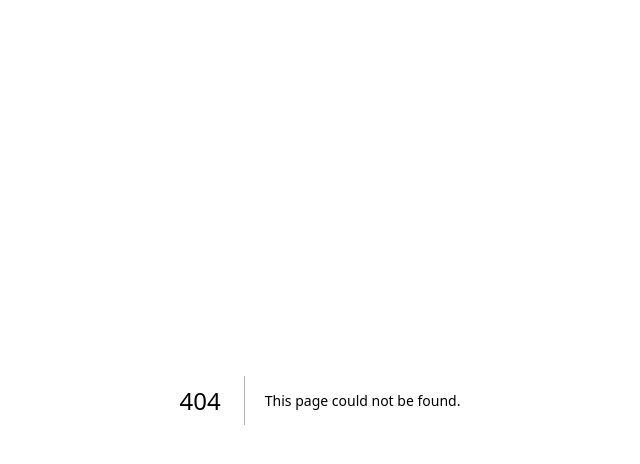
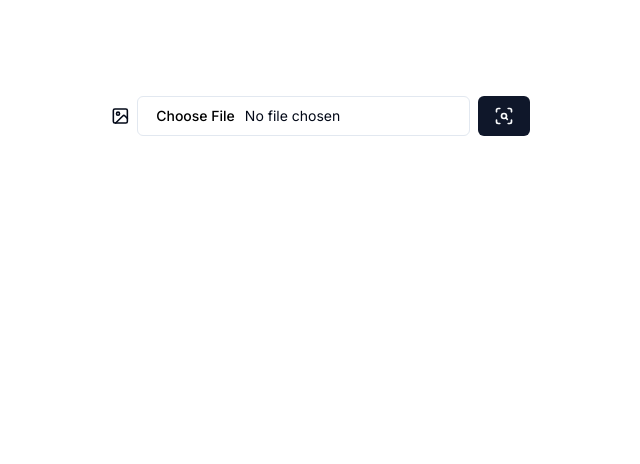
Before and after one commit to randilt/object-detection-nextjs-huggingface, a Next.js app: page /image-classification in a window 1280 px wide. Before the commit this address had no page. Shown: the top 464 px of the page, without its empty margins (320-960 px from the left). Built offline with nearby package versions, Linux system fonts and the light colour scheme.

Commit message:
create input field to upload image

```diff
--- /dev/null
+++ b/app/image-classification/page.tsx
@@ -0,0 +1,30 @@
+"use client";
+import { Button } from "@/components/ui/button";
+import { Input } from "@/components/ui/input";
+import { ImageIcon, Loader, Loader2, ScanSearch } from "lucide-react";
+import { useState } from "react";
+
+type Props = {};
+
+const ImageClassificiaton = (props: Props) => {
+  const [imageUrl, setImageUrl] = useState<string>("");
+  const [imageData, setImageData] = useState<string>("");
+  const [loading, setLoading] = useState<boolean>(false);
+  return (
+    <main className="flex flex-col items-center justify-start p-24 gap-2">
+      <form onSubmit={() => {}} className="flex gap-2 items-center">
+        <ImageIcon />
+        <Input name="files" type="file" />
+        <Button type="submit" disabled={loading}>
+          {loading ? (
+            <Loader className="animate-spin" />
+          ) : (
+            <ScanSearch size={20} />
+          )}
+        </Button>
+      </form>
+    </main>
+  );
+};
+
+export default ImageClassificiaton;
--- a/app/page.tsx
+++ b/app/page.tsx
@@ -1,10 +1,19 @@
-import { Button } from "@/components/ui/button";
+import { Button, buttonVariants } from "@/components/ui/button";
+import { cn } from "@/lib/utils";
+import { Upload } from "lucide-react";
 import Image from "next/image";
+import Link from "next/link";
 
 export default function Home() {
   return (
     <main className="flex min-h-screen flex-col items-center justify-start p-24">
-      <Button />
+      <Link
+        href={"/image-classification"}
+        className={cn(buttonVariants({ variant: "outline" }))}
+      >
+        Upload Image &nbsp;
+        <Upload />
+      </Link>
     </main>
   );
 }
--- /dev/null
+++ b/components/ui/input.tsx
@@ -0,0 +1,25 @@
+import * as React from "react"
+
+import { cn } from "@/lib/utils"
+
+export interface InputProps
+  extends React.InputHTMLAttributes<HTMLInputElement> {}
+
+const Input = React.forwardRef<HTMLInputElement, InputProps>(
+  ({ className, type, ...props }, ref) => {
+    return (
+      <input
+        type={type}
+        className={cn(
+          "flex h-10 w-full rounded-md border border-input bg-background px-3 py-2 text-sm ring-offset-background file:border-0 file:bg-transparent file:text-sm file:font-medium placeholder:text-muted-foreground focus-visible:outline-none focus-visible:ring-2 focus-visible:ring-ring focus-visible:ring-offset-2 disabled:cursor-not-allowed disabled:opacity-50",
+          className
+        )}
+        ref={ref}
+        {...props}
+      />
+    )
+  }
+)
+Input.displayName = "Input"
+
+export { Input }
```
